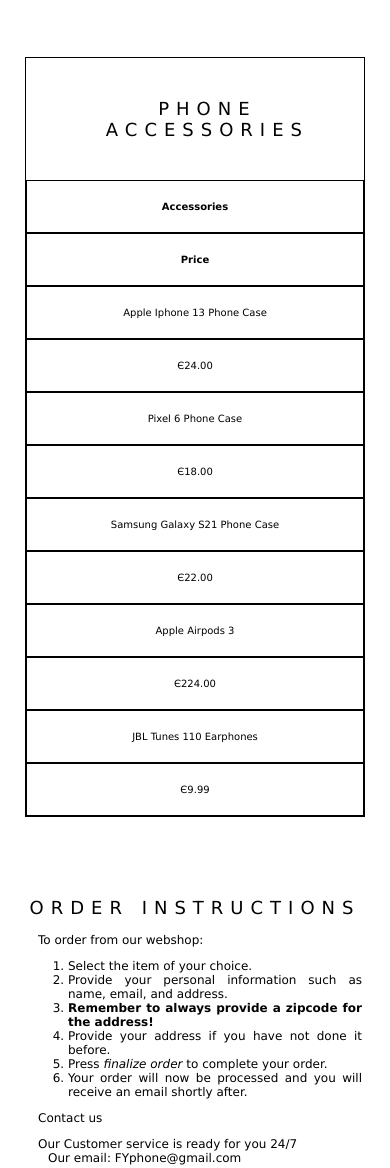
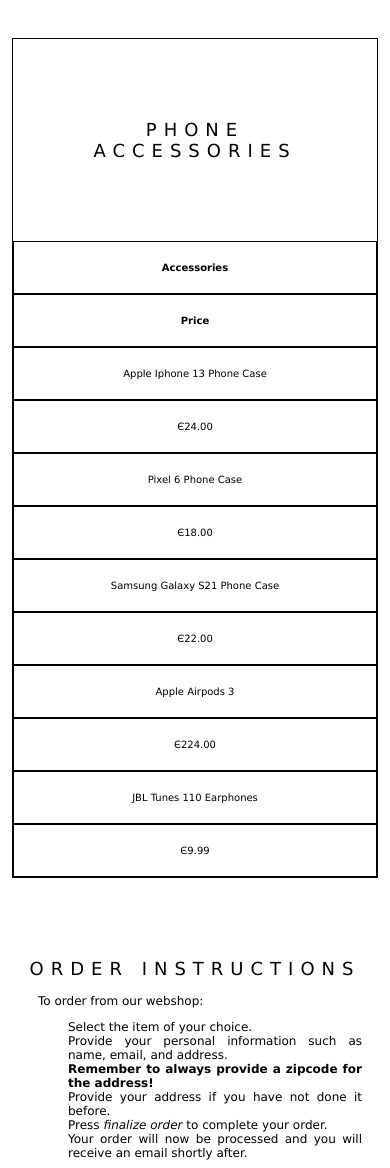
Before and after one commit to ashhhilla/webtech-lab170, a plain HTML site: page index.html in a window 390 px wide. Shown: the part 2683-3851 px from the top of the page. Drawn offline with Linux system fonts and the light colour scheme.

Commit message:
Update style.css

```diff
--- a/style.css
+++ b/style.css
@@ -84,31 +84,36 @@
 
 
 	/* Force table to not be like tables anymore */
-	thead, tbody, th, td, tr {
+	thead, tbody, th, td, tr, .captionP, .captionT{
 		display: block;
 
 	}
 
 	table {
-		display: block;
 		caption-side: top;
 		font-size: 10px;
-		margin-left: 5px;
 	}
 
-	thead tr {
+	thead tr{
 		position: absolute;
 	}
 
 	th,td {
-
 		text-align: center;
 	}
 
+	.tableP, .tableT {
+		margin-top: 50px;
+		width: 80%;
+	}
+
+	.captionT {
+		margin-right: 50px;
+	}
 
 }
 
-table, th, td {
+table, th, td  {
 	border-width: 1px;
 	border-style: solid;
 	border-color: black;
@@ -116,7 +121,8 @@
 	text-align: center;
 	background: white;
 	font-size: 10px;
-	margin: auto;
+	margin-left: auto;
+	margin-right: auto;
 }
 
 th {
@@ -203,6 +209,8 @@
 
 #titleO, .order{
 	margin-left: 50px;
+	list-style-image: none;
+	list-style: none;
 }
 
 /* Footer */
@@ -271,6 +279,7 @@
 	#titleO, .order{
 		margin-left: 20px;
 		margin-right: 20px;
+		list-style-position: inside;
 	}
 
 	.incl_in_img{
@@ -292,15 +301,19 @@
 	.menu {
 		padding-right: 40px;
 	}
+
 	.captionT {
-		margin-left: 120px;
+		margin-left: 80px;
+		text-align: center;
 	}
 
 	.captionP {
-		margin-left: 80px;
+		margin: 80px;
+		text-align: center;
+		font-variant: normal;
 	}
 
-	.tableT {
+	.PhoneT, .tableP {
 		margin-top: 40px;
 	}
 
```
